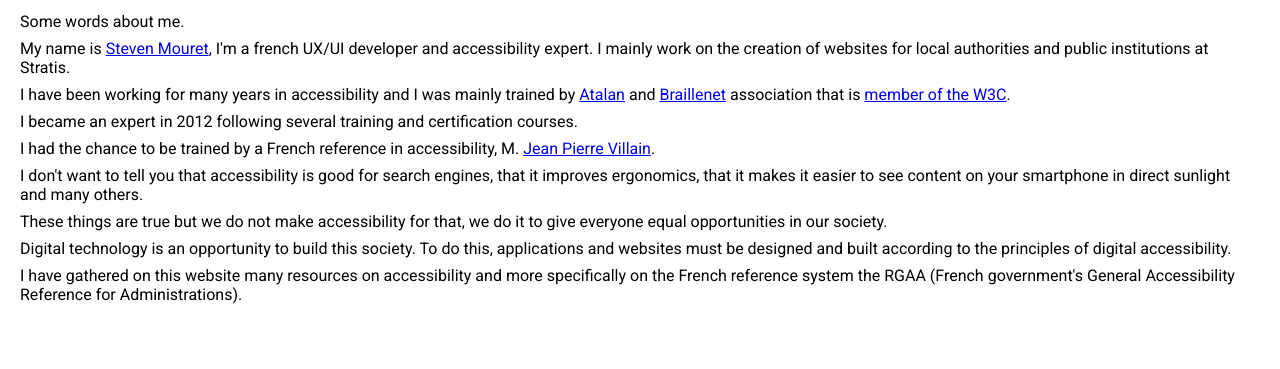
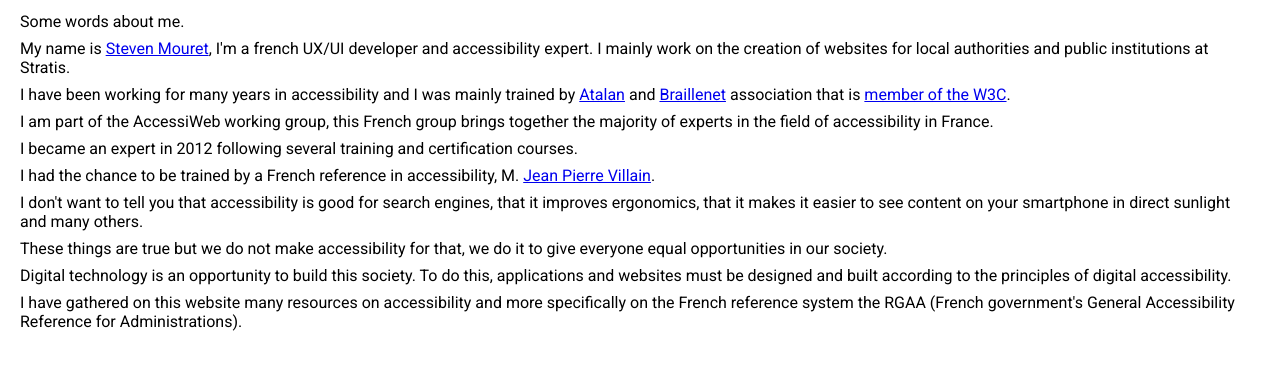
Before and after one commit to stevenMouret/stevenMouret.github.io, a plain HTML site: page index.html in a window 1280 px wide. Shown: the part 75-444 px from the top of the page. Drawn offline with Linux system fonts and the light colour scheme.

Commit message:
Update index

```diff
--- a/index.html
+++ b/index.html
@@ -14,6 +14,7 @@
         <p>Some words about me.</p>
         <p>My name is <a href="https://www.linkedin.com/in/steven-mouret-1b693260/">Steven Mouret</a>, I'm a french UX/UI developer and accessibility expert. I mainly work on the creation of websites for local authorities and public institutions at Stratis.</p>
         <p>I have been working for many years in accessibility and I was mainly trained by <a href="https://atalan.fr">Atalan</a> and <a href="https://www.braillenet.org/en/">Braillenet</a> association that is <a href="https://www.w3.org/Consortium/Member/Testimonial/#t1256">member of the W3C</a>.</p>
+        <p>I am part of the AccessiWeb working group, this French group brings together the majority of experts in the field of accessibility in France.</p>
         <p>I became an expert in 2012 following several training and certification courses.</p>
         <p>I had the chance to be trained by a French reference in accessibility, M. <a href="https://www.linkedin.com/in/jean-pierre-villain-b8a52033/">Jean Pierre Villain</a>.</p>
         <p>I don't want to tell you that accessibility is good for search engines, that it improves ergonomics, that it makes it easier to see content on your smartphone in direct sunlight and many others.</p>
```
